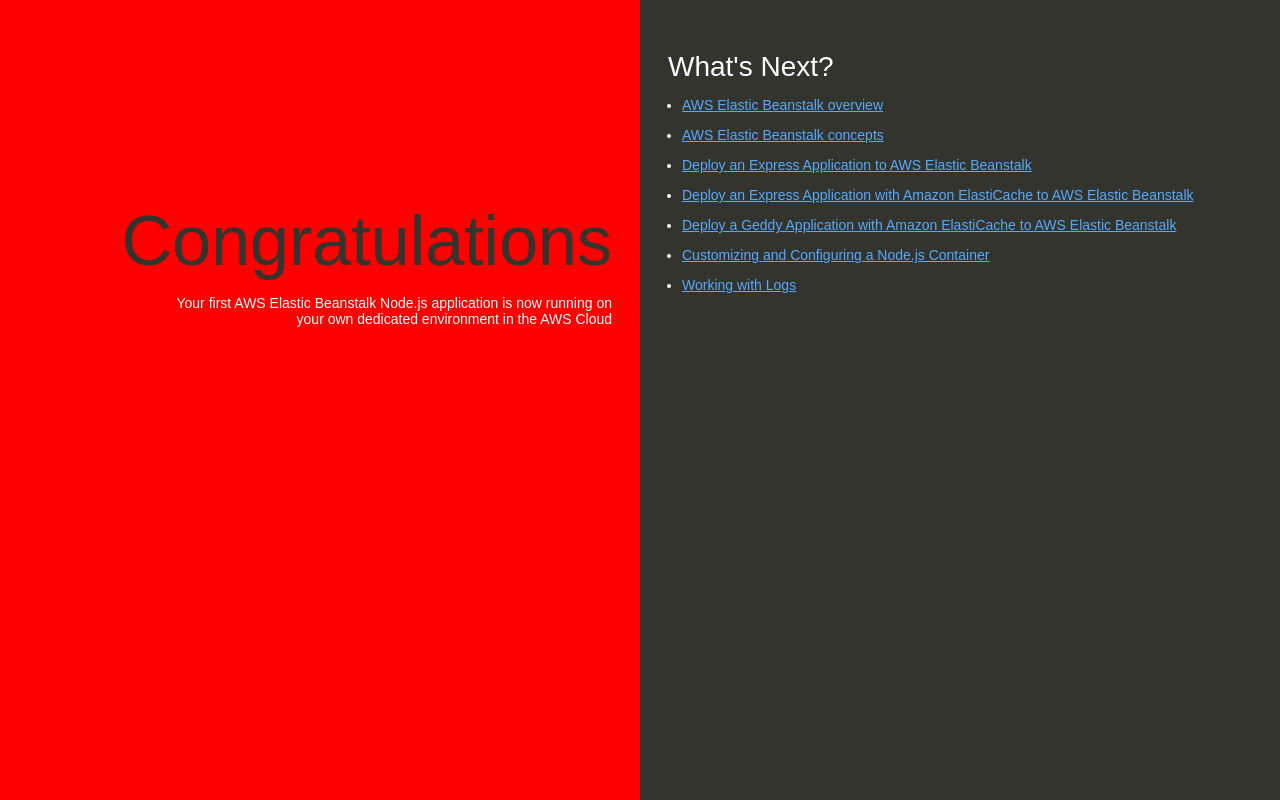
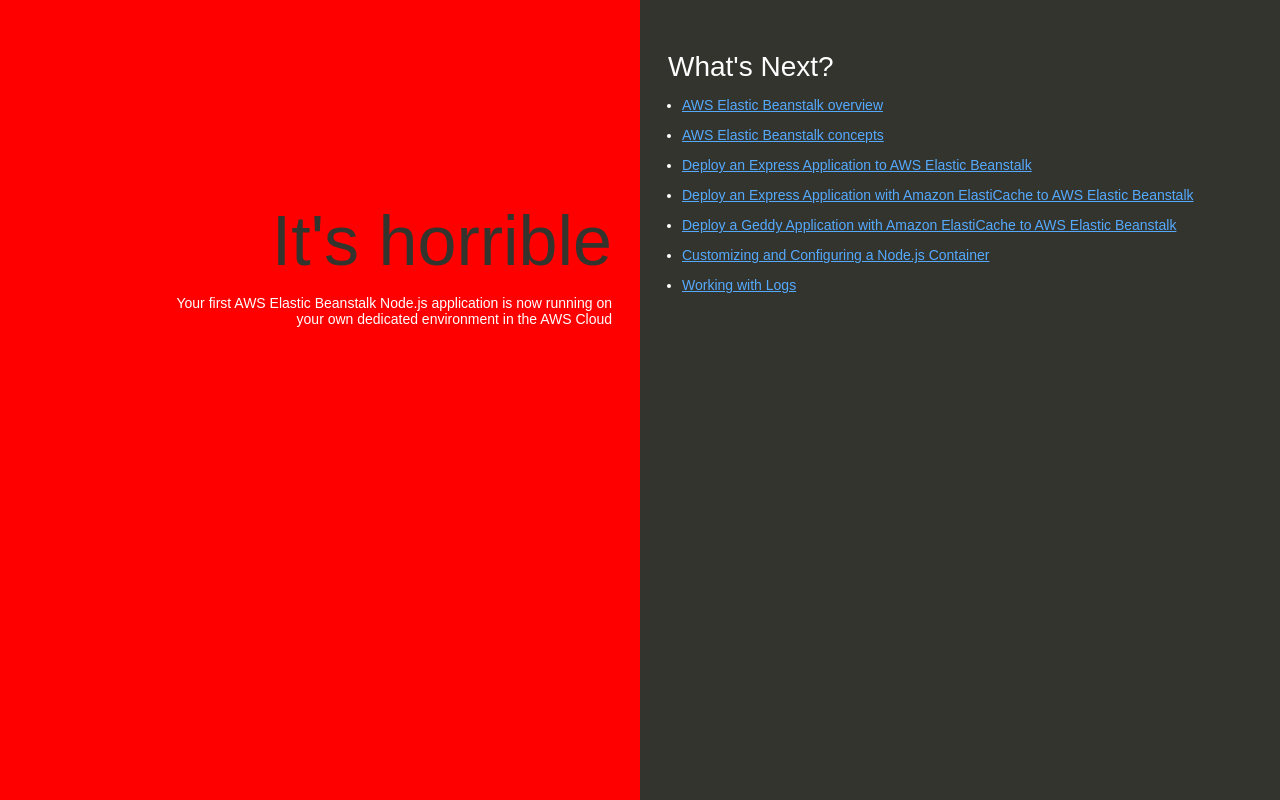
Before and after one commit to mayuri-21-2000/my-nodejs-app, a website: page index.html in a window 1280 px wide. Drawn offline with Linux system fonts and the light colour scheme.

Commit message:
Update index.html to horrible from congratulations

```diff
--- a/index.html
+++ b/index.html
@@ -74,7 +74,7 @@
   </head>
   <body>
     <div class="textColumn">
-      <h1>Congratulations</h1>
+      <h1>It's horrible</h1>
       <p>Your first AWS Elastic Beanstalk Node.js application is now running on your own dedicated environment in the AWS Cloud</p>
     </div>
     <div class="linksColumn">
```
